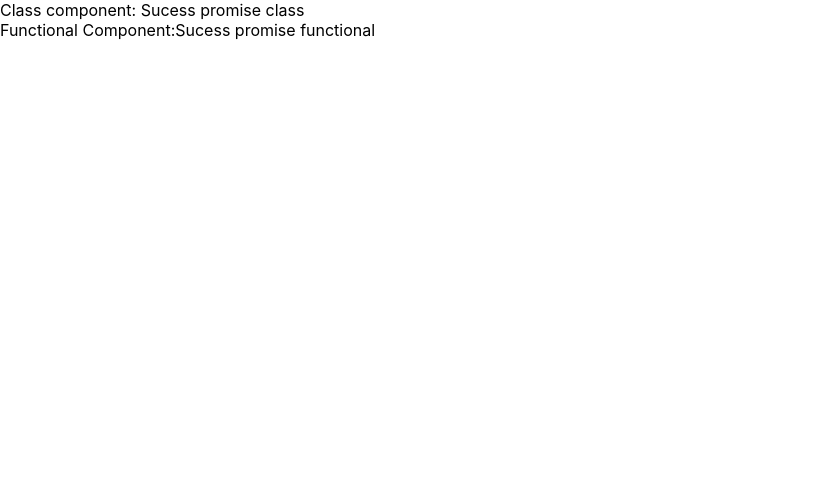
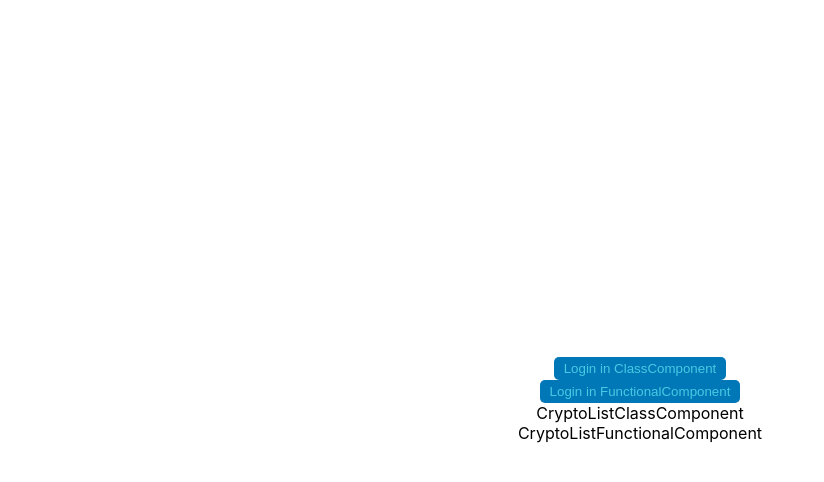
Before and after one commit to GabCh15/ITRProject, a React (Create React App) app: page / in a window 1280 px wide. Shown: the top 482 px of the page, without its empty margins (0-824 px from the left). Built offline with nearby package versions, Linux system fonts and the light colour scheme.

Commit message:
Added login components with style and logic

```diff
--- a/src/App.css
+++ b/src/App.css
@@ -1,38 +1,7 @@
 .App {
-  text-align: center;
+  display: flex;
+  justify-content: center;
+  align-items: center;
+  height: 100vh;
+  flex-direction: column;
 }
-
-.App-logo {
-  height: 40vmin;
-  pointer-events: none;
-}
-
-@media (prefers-reduced-motion: no-preference) {
-  .App-logo {
-    animation: App-logo-spin infinite 20s linear;
-  }
-}
-
-.App-header {
-  background-color: #282c34;
-  min-height: 100vh;
-  display: flex;
-  flex-direction: column;
-  align-items: center;
-  justify-content: center;
-  font-size: calc(10px + 2vmin);
-  color: white;
-}
-
-.App-link {
-  color: #61dafb;
-}
-
-@keyframes App-logo-spin {
-  from {
-    transform: rotate(0deg);
-  }
-  to {
-    transform: rotate(360deg);
-  }
-}
--- a/src/App.js
+++ b/src/App.js
@@ -1,13 +1,16 @@
 import './App.css';
-import { FunctionalComponent } from './components/FunctionalComponent';
-import ClassComponent from './components/ClassComponent';
-
+import LoginClassComponent from './components/login/LoginClassComponent';
+import { LoginFunctionalComponent } from './components/login/LoginFunctionalComponent';
+import CryptoListClassComponent from './components/cryptolist/CryptoListClassComponent'
+import {CryptoListFunctionalComponent} from './components/cryptolist/CryptoListFunctionalComponent.js'
 function App() {
   return (
-    <>
-    <ClassComponent/>
-    <FunctionalComponent/>
-    </>
+    <div className="App">
+    <LoginClassComponent/>
+    <LoginFunctionalComponent/>
+    <CryptoListClassComponent/>
+    <CryptoListFunctionalComponent/>
+    </div>
   );
 }
 
--- /dev/null
+++ b/src/components/cryptolist/CryptoListClassComponent.js
@@ -0,0 +1,7 @@
+import React, { Component } from "react";
+
+export default class CryptoListClassComponent extends Component {
+  render() {
+    return <div>CryptoListClassComponent</div>;
+  }
+}
--- /dev/null
+++ b/src/components/cryptolist/CryptoListFunctionalComponent.js
@@ -0,0 +1,5 @@
+import React from "react";
+
+export const CryptoListFunctionalComponent = () => {
+  return <div>CryptoListFunctionalComponent</div>;
+};
--- /dev/null
+++ b/src/components/login/LoginClassComponent.js
@@ -0,0 +1,27 @@
+import React, { Component } from "react";
+import "../../view/login.css";
+
+const loginFunction = (loginState) => {
+  return new Promise((resolve, reject) => {
+    resolve(!loginState);
+  });
+};
+
+export default class LoginClassComponent extends Component {
+  constructor() {
+    super();
+    this.state = { login: false };
+  }
+  render() {
+    return (
+      <button
+        className="loginButton"
+        onClick={async () => {
+          this.setState({ login: await loginFunction(this.state.login) });
+        }}
+      >
+        {(this.state.login && "Logout") || "Login"} in ClassComponent
+      </button>
+    );
+  }
+}
--- /dev/null
+++ b/src/components/login/LoginFunctionalComponent.js
@@ -0,0 +1,23 @@
+import React, { useState } from "react";
+import "../../view/login.css";
+
+const loginFunction = (loginState) => {
+  return new Promise((resolve, reject) => {
+    resolve(!loginState);
+  });
+};
+
+export const LoginFunctionalComponent = () => {
+  const [login, setLogin] = useState(false);
+
+  return (
+    <button
+      className="loginButton"
+      onClick={async () => {
+        setLogin(await loginFunction(login));
+      }}
+    >
+      {(login && "Logout") || "Login"} in FunctionalComponent
+    </button>
+  );
+};
--- /dev/null
+++ b/src/view/login.css
@@ -0,0 +1,17 @@
+button {
+  appearance: none;
+  border: none;
+  background-color: white;
+}
+
+.loginButton {
+  background-color: #0077b6;
+  color: #48cae4;
+  border-radius: 5px;
+  padding: 4px 10px;
+  cursor: pointer;
+}
+
+.loginButton:hover {
+    opacity: 0.6;
+}
```
Also changed, not shown: src/view/cryptolist.css (added).
